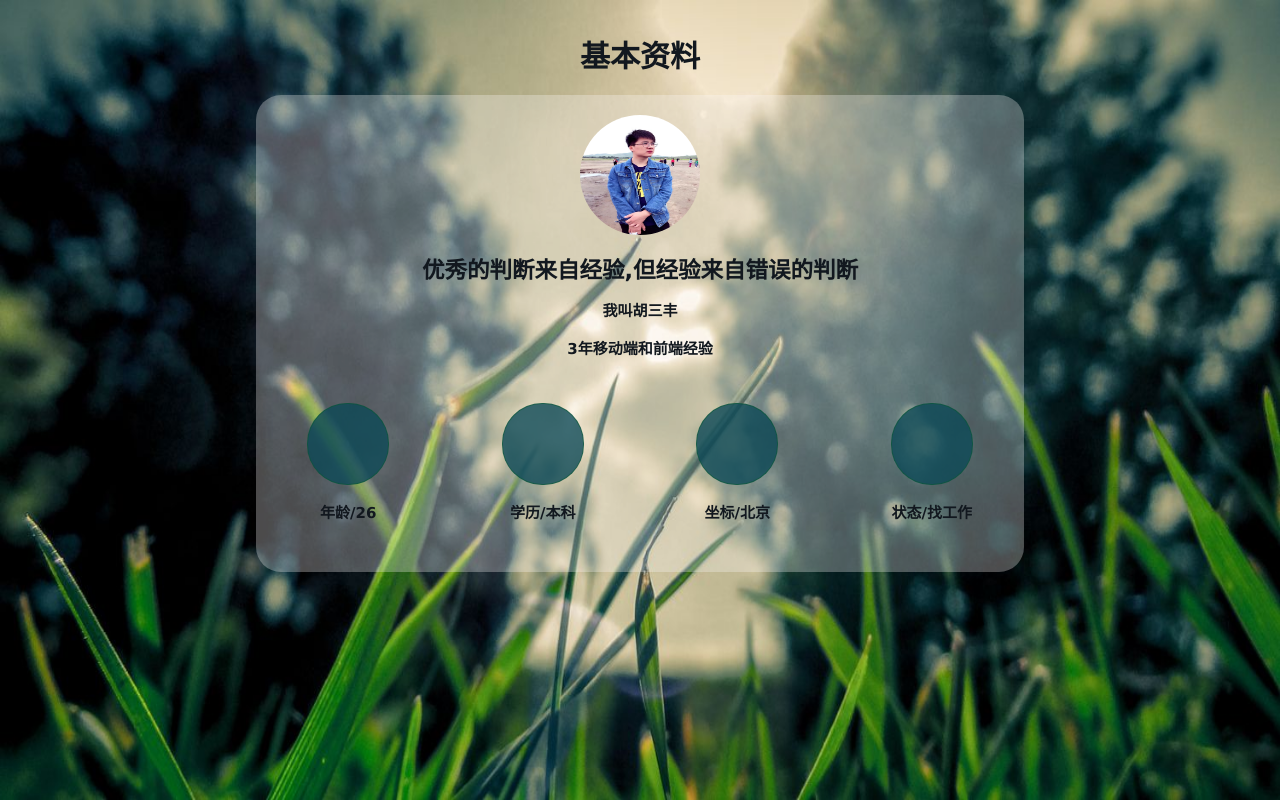
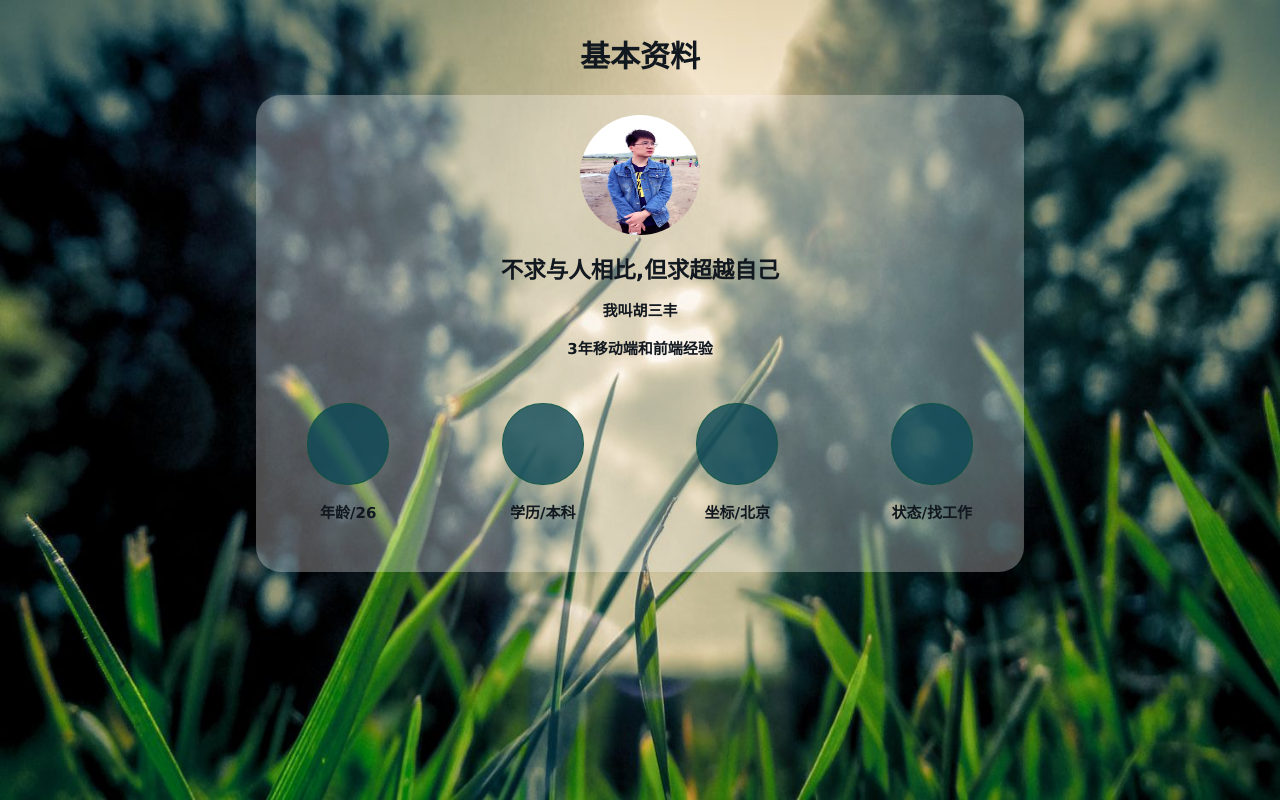
Before and after one commit to husanfeng/person-resume, a Vue app: page / in a window 1280 px wide. Built offline with nearby package versions, Linux system fonts and the light colour scheme; a small style sheet from the web is missing.

Commit message:
背景图片更换

```diff
--- a/src/components/compon1.vue
+++ b/src/components/compon1.vue
@@ -5,7 +5,7 @@
             <div class="cont" v-if="show">
                 <!-- <img class="avatar" src="https://github.com/husanfeng/person-resume/blob/master/static/img/hsf.JPG?raw=true" alt=""> -->
                 <img class="avatar" src="../../static/img//hsf.JPG" alt="">
-                <h2>优秀的判断来自经验,但经验来自错误的判断</h2>
+                <h2>不求与人相比,但求超越自己</h2>
                 <h4>我叫胡三丰</h4>
                 <h4>3年移动端和前端经验</h4>
                 <div class="state">
```
Also changed, not shown: static/img/mobile-bg.jpg.
